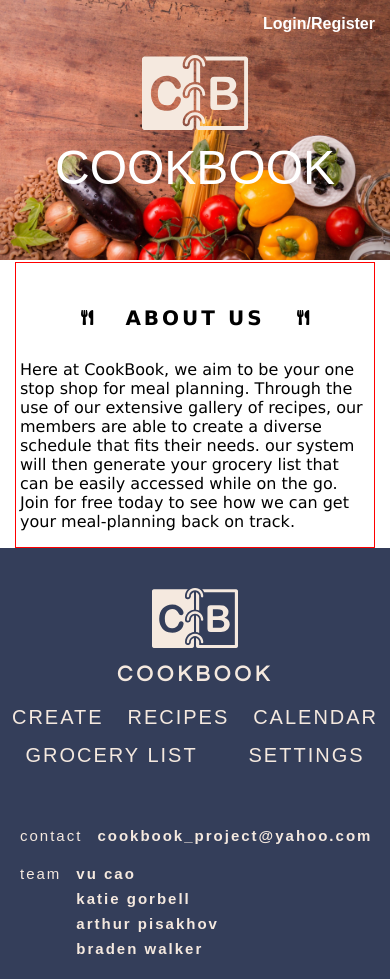
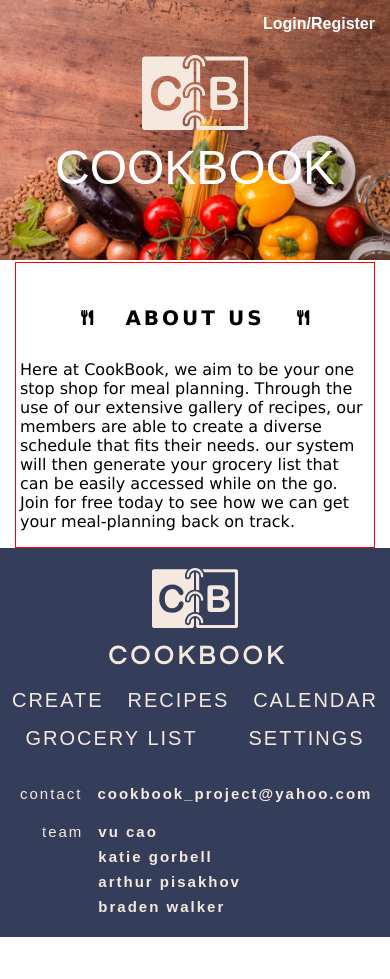
Before and after one commit to BloomTech-Labs/Labs8-Cookbook, a React (Create React App) app in the folder cookbook/: page / in a window 390 px wide. After the commit the page ends 937 px from the top, so only its background shows below. Built offline with nearby package versions, Linux system fonts and the light colour scheme; no server answers; a web font is replaced by a local one; what auth0-js would draw is missing.

Commit message:
finish completely responsive footer

```diff
--- a/cookbook/src/Components/SubComponents/Footer.js
+++ b/cookbook/src/Components/SubComponents/Footer.js
@@ -9,6 +9,8 @@ const Footer = (props) => {
 
     return (
         <div className='footer'>
+
+            <div className='footer-container'>
 
                 <div className='main'>
 
@@ -57,6 +59,8 @@ const Footer = (props) => {
                 </div>
 
             </div>
+
+        </div>
     );
 }
 
--- a/cookbook/src/Styles/css/index.css
+++ b/cookbook/src/Styles/css/index.css
@@ -380,143 +380,184 @@ html {
   font-size: 1.6rem;
 }
 .footer {
+  width: 100%;
   background: #343e5a;
+  display: flex;
+  justify-content: center;
+}
+.footer .footer-container {
   width: 100%;
+  max-width: 1600px;
   color: #f5e9df;
   display: flex;
+  justify-content: space-around;
+  align-items: center;
 }
-@media (max-width: 600px) {
-  .footer {
+@media (max-width: 790px) {
+  .footer .footer-container {
     flex-flow: column;
-    align-items: center;
   }
 }
-@media (max-width: 790px) {
-  .footer {
-    flex-flow: column;
-    align-items: center;
-  }
-}
-.footer .main {
+.footer .footer-container .main {
   display: flex;
   flex-flow: column;
   align-items: center;
   width: 100%;
+  justify-content: center;
+  margin-top: 10px;
 }
 @media (max-width: 900px) {
-  .footer .main {
+  .footer .footer-container .main {
     margin: 20px 20px 0;
   }
 }
-.footer .main .brand {
+.footer .footer-container .main .brand {
   display: flex;
   width: 100%;
   max-width: 350px;
   align-items: center;
-  justify-content: space-between;
+  justify-content: center;
 }
 @media (max-width: 600px) {
-  .footer .main .brand {
+  .footer .footer-container .main .brand {
     flex-flow: column;
     align-items: center;
     width: 100%;
   }
 }
-.footer .main .brand .logo {
+@media (max-width: 900px) {
+  .footer .footer-container .main .brand {
+    justify-content: space-between;
+  }
+}
+.footer .footer-container .main .brand .logo {
   display: none;
 }
 @media (max-width: 600px) {
-  .footer .main .brand .logo {
+  .footer .footer-container .main .brand .logo {
     display: flex;
     order: -1;
     height: 13vw;
     max-height: 60px;
-    margin-top: 20px;
   }
 }
 @media (max-width: 900px) {
-  .footer .main .brand .logo {
+  .footer .footer-container .main .brand .logo {
     display: flex;
     height: 70px;
   }
 }
-.footer .main .brand .title {
+.footer .footer-container .main .brand .title {
   font-weight: bold;
   font-family: 'Questrial', sans-serif;
   order: -1;
-  font-size: 26px;
-  letter-spacing: 0.4rem;
+  font-size: 40px;
+  letter-spacing: 1.5vw;
+  margin-right: -1.3vw;
 }
 @media (max-width: 600px) {
-  .footer .main .brand .title {
+  .footer .footer-container .main .brand .title {
     font-size: 2.2rem;
     letter-spacing: 0.4rem;
     margin-top: 15px;
   }
 }
-.footer .main .links {
+@media (max-width: 900px) {
+  .footer .footer-container .main .brand .title {
+    font-size: 26px;
+  }
+}
+.footer .footer-container .main .links {
   display: flex;
   flex-flow: column;
   width: 100%;
   max-width: 500px;
 }
-.footer .main .links .line1 {
+.footer .footer-container .main .links .line1 {
   display: flex;
   font-size: 2rem;
   justify-content: space-around;
   letter-spacing: 2px;
 }
-.footer .main .links .line1 :hover {
+.footer .footer-container .main .links .line1 :hover {
   cursor: pointer;
 }
-.footer .main .links .line2 {
+.footer .footer-container .main .links .line2 {
   margin-top: -25px;
   display: flex;
   font-size: 2rem;
   justify-content: space-around;
   letter-spacing: 2px;
 }
-.footer .main .links .line2 :hover {
+.footer .footer-container .main .links .line2 :hover {
   cursor: pointer;
 }
+.footer .footer-container .bigLogo {
+  height: 10vw;
+  max-height: 140px;
+  width: 50%;
+}
 @media (max-width: 900px) {
-  .footer .bigLogo {
+  .footer .footer-container .bigLogo {
     display: none;
   }
 }
-.footer .info {
+.footer .footer-container .info {
   display: flex;
   flex-flow: column;
   width: 100%;
-  align-items: flex-end;
-  padding: 0 20px 10px;
+  margin-bottom: 10px;
+  justify-content: center;
 }
-.footer .info .contact-container {
+@media (max-width: 1200px) {
+  .footer .footer-container .info {
+    margin-left: 0;
+  }
+}
+@media (max-width: 900px) {
+  .footer .footer-container .info {
+    margin-left: 40px;
+    align-items: flex-end;
+  }
+}
+.footer .footer-container .info .contact-container {
   width: 100%;
-  margin: 25px 0 0 10px;
   font-size: 1.5rem;
   display: flex;
   font-weight: bold;
   letter-spacing: 2px;
+  justify-content: center;
 }
-.footer .info .contact-container .label {
+@media (max-width: 900px) {
+  .footer .footer-container .info .contact-container {
+    justify-content: flex-start;
+  }
+}
+.footer .footer-container .info .contact-container .label {
   font-weight: normal;
   margin-right: 15px;
 }
-.footer .info .team-container {
+.footer .footer-container .info .team-container {
   width: 100%;
-  margin: -5px 0 0 71px;
+  margin: -5px 0 0 -51px;
   font-size: 1.5rem;
   display: flex;
   font-weight: bold;
   letter-spacing: 2px;
+  justify-content: center;
 }
-.footer .info .team-container .label {
+@media (max-width: 900px) {
+  .footer .footer-container .info .team-container {
+    justify-content: flex-start;
+    padding-left: 22px;
+  }
+}
+.footer .footer-container .info .team-container .label {
   font-weight: normal;
   margin-right: 15px;
   line-height: 10px;
 }
-.footer .info .team-container .names {
+.footer .footer-container .info .team-container .names {
   line-height: 10px;
 }
 .footer :hover {
--- a/cookbook/src/Styles/less/footer.less
+++ b/cookbook/src/Styles/less/footer.less
@@ -1,17 +1,19 @@
-.footer {
+.footer{
+    width: 100%;
     background: @CBblue;
+    display: flex;
+    justify-content: center;
+
+    .footer-container {
         width: 100%;
+        max-width: 1600px;
         color: @CBtan;
         display: flex;
-
-    @media @phone {
-        flex-flow: column;
+        justify-content: space-around;
         align-items: center;
-    }
 
         @media (max-width: 790px) {
             flex-flow: column;
-        align-items: center;
         }
 
         .main {
@@ -19,6 +21,8 @@
             flex-flow: column;
             align-items: center;
             width: 100%;
+            justify-content: center;
+            margin-top: 10px;
 
             @media @tablet {
                 margin: 20px 20px 0;
@@ -26,16 +30,19 @@
 
             .brand {
                 display: flex;
-
                 width: 100%;
                 max-width: 350px;
                 align-items: center;
-            justify-content: space-between;
+                justify-content: center;
 
                 @media @phone {
                     flex-flow: column;
                     align-items: center;
                     width: 100%;
+                }
+
+                @media @tablet {
+                    justify-content: space-between;
                 }
 
                 .logo {
@@ -46,7 +53,6 @@
                         order: -1;
                         height: 13vw;
                         max-height: 60px;
-                    margin-top: 20px;
                     }
 
                     @media @tablet {
@@ -58,15 +64,19 @@
                 .title {
                     font-weight: bold;
                     font-family: @secondary-font;
-
                     order: -1;
-                font-size: 26px;
-                letter-spacing: .4rem;
+                    font-size: 40px;
+                    letter-spacing: 1.5vw;
+                    margin-right: -1.3vw;
 
                     @media @phone {
                         font-size: 2.2rem;
                         letter-spacing: .4rem;
                         margin-top: 15px;
+                    }
+
+                    @media @tablet {
+                        font-size: 26px;
                     }
                 }
 
@@ -104,6 +114,10 @@
         }
 
         .bigLogo {
+            height: 10vw;
+            max-height: 140px;
+            width: 50%;
+
             @media @tablet {
                 display: none;
             }
@@ -113,16 +127,28 @@
             display: flex;
             flex-flow: column;
             width: 100%;
+            margin-bottom: 10px;
+            justify-content: center;
+
+            @media @desktop {
+                margin-left: 0;
+            }
+            @media @tablet {
+                margin-left: 40px;
                 align-items: flex-end;
-        padding: 0 20px 10px;
+            }
 
             .contact-container {
                 width: 100%;
-            margin: 25px 0 0 10px;
                 font-size: 1.5rem;
                 display: flex;
                 font-weight: bold;
                 letter-spacing: 2px;
+                justify-content: center;
+
+                @media @tablet {
+                    justify-content: flex-start;
+                }
 
                 .label {
                     font-weight: normal;
@@ -132,11 +158,17 @@
 
             .team-container {
                 width: 100%;
-            margin: -5px 0 0 71px;
+                margin: -5px 0 0 -51px;
                 font-size: 1.5rem;
                 display: flex;
                 font-weight: bold;
                 letter-spacing: 2px;
+                justify-content: center;
+
+                @media @tablet {
+                    justify-content: flex-start;
+                    padding-left: 22px;
+                }
 
                 .label {
                     font-weight: normal;
@@ -150,6 +182,7 @@
             }
         }
     }
+}
 
 .footer :hover{
     cursor: default;
```
Lines whose indentation alone changed are shown as unchanged.
